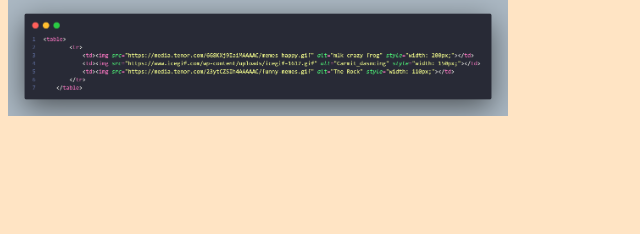
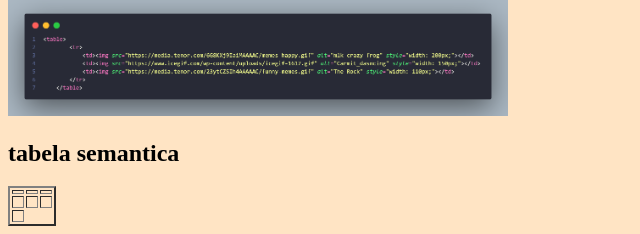
Before and after one commit to WandsonB/Htmls, a plain HTML site: page Aula 5-Listas e tabelas/Listas_e_Tabelas.html in a window 1280 px wide. Shown: the part 2551-2785 px from the top of the page, without its empty margins (0-640 px from the left). Before the commit the page ends 2679 px from the top, so only its background shows below. Drawn offline with Linux system fonts and the light colour scheme.

Commit message:
Update Listas_e_Tabelas.html

```diff
--- a/Aula 5-Listas e tabelas/Listas_e_Tabelas.html
+++ b/Aula 5-Listas e tabelas/Listas_e_Tabelas.html
@@ -131,5 +131,25 @@
 
     <img src="/Aula 5-Listas e tabelas/CodeSnap/codeSnap2.png" alt="codigo Tabela" style="width: 500px;">
 
+    <h2>tabela semantica</h2>
+    <table border="2">
+        <thead>
+            <th></th>
+            <th></th>
+            <th></th>
+        </thead>
+        <tbody>
+            <tr>
+                <td></td>
+                <td></td>
+                <td></td>
+            </tr>
+        </tbody>
+        <tfoot>
+            <tr>
+                <td></td>
+            </tr>
+        </tfoot>
+    </table>
 </body>
 </html>
```
